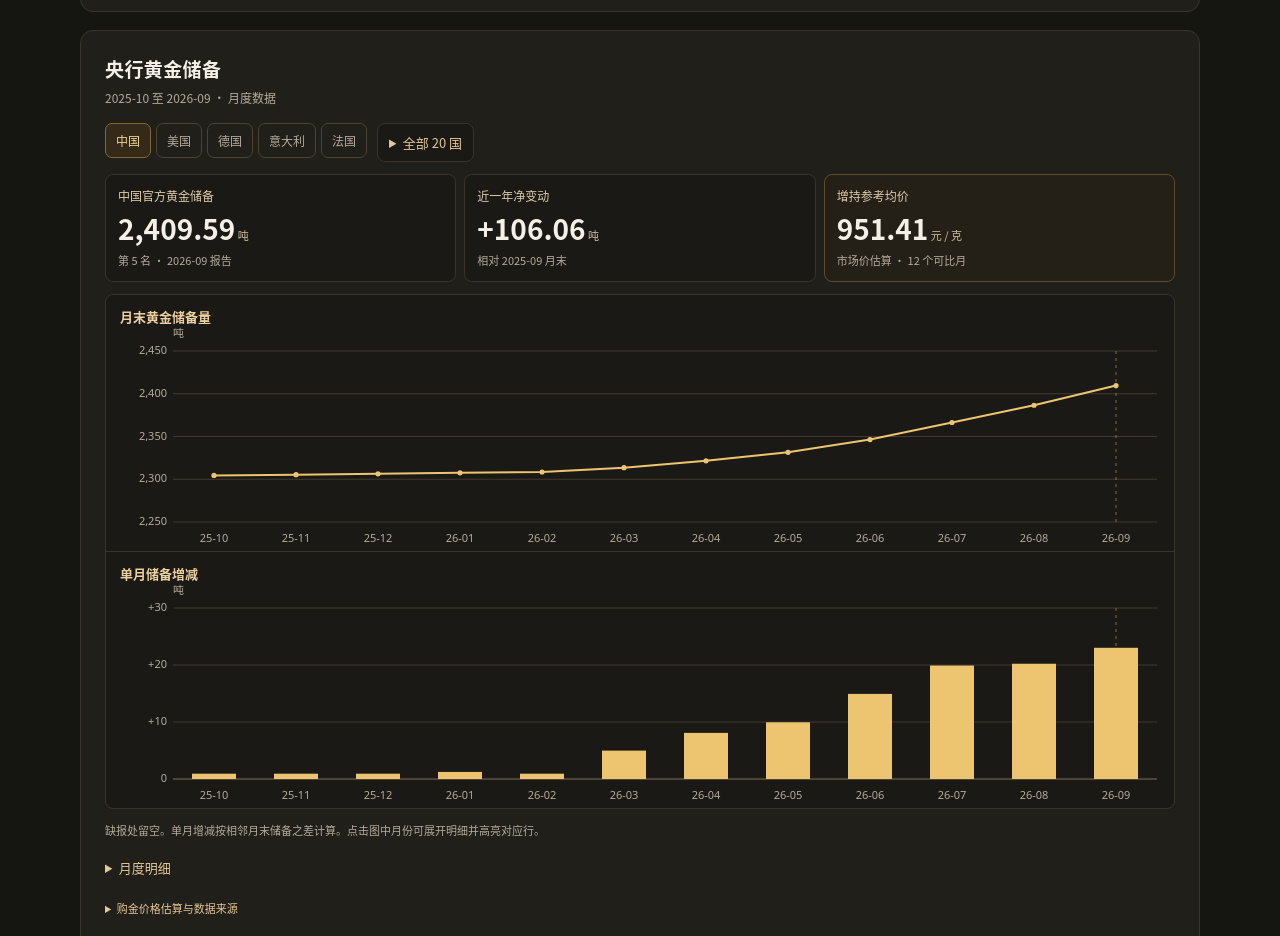
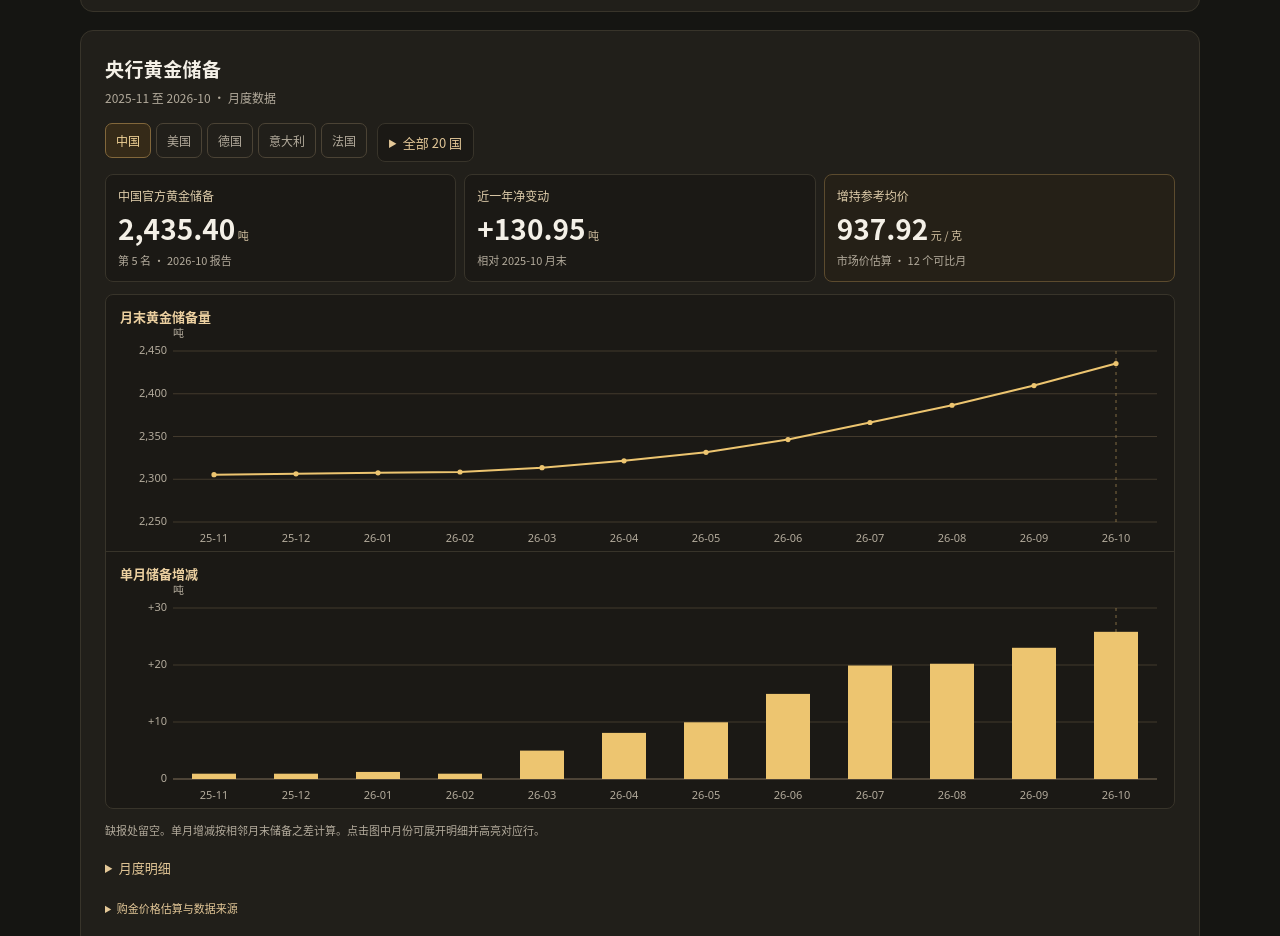
Before and after one commit to BraveryYY/gold-cny, a plain HTML site: page index.html in a window 1280 px wide. Shown: the part 1455-2391 px from the top of the page. Drawn offline with Linux system fonts and the light colour scheme; no server answers.

Commit message:
Extend reported gold reserves through October where available

```diff
--- a/central-bank-reserves.json
+++ b/central-bank-reserves.json
@@ -1,26 +1,26 @@
 {
-  "months": ["2025-09", "2025-10", "2025-11", "2025-12", "2026-01", "2026-02", "2026-03", "2026-04", "2026-05", "2026-06", "2026-07", "2026-08", "2026-09"],
-  "benchmark": [840.0668, 928.9302, 933.8474, 975.7478, 1064.9809, 1114.6705, 1076.0224, 1037.7602, 1002.7742, 921.0572, 887.2779, 955.2931, 931.5222],
+  "months": ["2025-09", "2025-10", "2025-11", "2025-12", "2026-01", "2026-02", "2026-03", "2026-04", "2026-05", "2026-06", "2026-07", "2026-08", "2026-09", "2026-10"],
+  "benchmark": [840.0668, 928.9302, 933.8474, 975.7478, 1064.9809, 1114.6705, 1076.0224, 1037.7602, 1002.7742, 921.0572, 887.2779, 955.2931, 931.5222, 882.1992],
   "countries": [
-    {"code": "US", "holdings": [8133.525786, 8133.525786, 8133.525786, 8133.525786, 8133.525786, 8133.525786, 8133.525786, 8133.525786, 8133.525786, 8133.525786, 8133.525784, 8133.525786, 8133.525786]},
-    {"code": "DE", "holdings": [3350.2799, 3350.2799, 3350.2799, 3350.2799, 3350.2799, 3350.2799, 3350.2799, 3349.502313, 3349.502313, 3349.315692, 3349.315692, 3349.129071, 3349.129071]},
-    {"code": "IT", "holdings": [2451.855973, 2451.855973, 2451.855973, 2451.855973, 2451.855973, 2451.855973, 2451.855973, 2451.855973, 2451.855973, 2451.855973, 2451.855973, 2451.855973, 2451.855973]},
-    {"code": "FR", "holdings": [2437.019614, 2437.019614, 2436.988511, 2437.019614, 2437.019614, 2437.019614, 2436.988511, 2436.988511, 2436.988511, 2437.019614, 2437.019614, 2437.019614, 2437.019614]},
-    {"code": "CN", "holdings": [2303.523492, 2304.456596, 2305.3897, 2306.322805, 2307.566944, 2308.500048, 2313.476604, 2321.563508, 2331.516621, 2346.44629, 2366.352515, 2386.569775, 2409.586348]},
-    {"code": "RU", "holdings": [2329.650412, 2326.540065, 2326.540065, 2326.540065, 2317.209022, 2310.988326, 2304.767631, 2298.546936, 2292.32624, 2282.995197, 2276.774502, 2270.553806, 2264.333111]},
-    {"code": "CH", "holdings": [1039.944747, 1039.944747, 1039.944747, 1039.944747, 1039.944747, 1039.944747, 1039.944747, 1039.944747, 1039.944747, 1039.944747, 1039.944747, 1039.944747, 1039.944747]},
-    {"code": "IN", "holdings": [880.181331, 880.181331, 880.181331, 880.343092, 880.343699, 880.343764, 880.517895, 880.518, 880.518, 880.518, 880.518, 880.518, 880.518]},
-    {"code": "JP", "holdings": [845.979759, 845.979759, 845.979759, 845.979759, 845.979759, 845.979759, 845.979759, 845.979759, 845.979759, 845.979759, 845.979759, 845.979759, 845.979759]},
-    {"code": "TR", "holdings": [798.830595, 799.95032, 804.833566, 811.427503, 821.59834, 822.531444, 693.483119, 732.113637, 729.874187, 729.843083, 772.454846, 791.36576, 795.222591], "estimateNote": "储备变动含其他安排"},
-    {"code": "PL", "holdings": [515.340783, 530.904681, 543.350234, 550.215736, 550.219028, 570.446233, 581.64662, 595.651669, 613.845317, 632.434458, 640.210612, 647.988774, 672.886226]},
-    {"code": "NL", "holdings": [612.458562, 612.458562, 612.458562, 612.458562, 612.458562, 612.458562, 612.458562, 612.458562, 612.458562, 612.458562, 612.458562, 612.458562, 612.458562]},
-    {"code": "UZ", "holdings": [361.4224, 370.753443, 380.395521, 390.348634, 399.057607, 406.833477, 415.54245, 414.298311, 423.007284, 431.716258, 430.783154, 438.870058, 446.023857]},
-    {"code": "PT", "holdings": [382.666075, 382.666075, 382.666075, 382.666075, 382.666075, 382.666075, 382.666075, 382.666075, 382.666075, 382.666075, 382.666075, 382.666075, 382.666075]},
-    {"code": "KZ", "holdings": [324.370135, 325.027484, 333.043797, 341.046257, 339.907281, 347.55908, 353.59728, 354.287475, 361.179016, 368.37896, 369.758603, 377.109938, 381.904019]},
-    {"code": "SA", "holdings": [323.069978, 323.069978, 323.069978, 323.069978, 323.069978, 323.069978, 323.069978, 323.069978, 323.069978, 323.069978, 323.069978, 323.069978, null]},
-    {"code": "GB", "holdings": [310.289562, 310.289562, 310.289562, 310.289562, 310.289562, 310.289562, 310.289562, 310.289562, 310.289566, 310.289568, 310.289568, 310.289568, 310.289568]},
-    {"code": "LB", "holdings": [null, null, null, null, null, null, null, null, null, null, null, null, null], "earlier": {"month": "2025-03", "tonnes": 286.836263}},
-    {"code": "ES", "holdings": [281.579775, 281.579775, 281.579775, 281.579775, 281.579775, 281.579775, 281.579775, 281.579775, 281.579775, 281.579775, 281.579775, 281.579775, 281.579775]},
-    {"code": "AT", "holdings": [279.993498, 279.993498, 279.993498, 280.024602, 280.024602, 280.024602, 280.024602, 280.024602, 280.024602, 280.024602, 280.024602, 280.024602, 280.024602]}
+    {"code": "US", "holdings": [8133.525786, 8133.525786, 8133.525786, 8133.525786, 8133.525786, 8133.525786, 8133.525786, 8133.525786, 8133.525786, 8133.525786, 8133.525784, 8133.525786, 8133.525786, 8133.525786]},
+    {"code": "DE", "holdings": [3350.2799, 3350.2799, 3350.2799, 3350.2799, 3350.2799, 3350.2799, 3350.2799, 3349.502313, 3349.502313, 3349.315692, 3349.315692, 3349.129071, 3349.129071, 3349.129071]},
+    {"code": "IT", "holdings": [2451.849596, 2451.849596, 2451.849596, 2451.849596, 2451.849596, 2451.849596, 2451.849596, 2451.849596, 2451.849596, 2451.849596, 2451.849596, 2451.849596, 2451.849596, 2451.849596]},
+    {"code": "FR", "holdings": [2437.000952, 2437.000952, 2437.000952, 2437.004062, 2437.004062, 2437.004062, 2437.007173, 2437.007173, 2437.010283, 2437.013394, 2437.016504, 2437.013394, 2437.013394, 2437.013394]},
+    {"code": "CN", "holdings": [2303.523492, 2304.456596, 2305.3897, 2306.322805, 2307.566944, 2308.500048, 2313.476604, 2321.563508, 2331.516621, 2346.44629, 2366.352515, 2386.569775, 2409.586348, 2435.402233]},
+    {"code": "RU", "holdings": [2329.650412, 2326.540065, 2326.540065, 2326.540065, 2317.209022, 2310.988326, 2304.767631, 2298.546936, 2292.32624, 2282.995197, 2276.774502, 2270.553806, 2264.333111, null]},
+    {"code": "CH", "holdings": [1039.944747, 1039.944747, 1039.944747, 1039.944747, 1039.944747, 1039.944747, 1039.944747, 1039.944747, 1039.944747, 1039.944747, 1039.944747, 1039.944747, 1039.944747, null]},
+    {"code": "IN", "holdings": [880.181331, 880.181331, 880.181331, 880.343092, 880.343699, 880.343764, 880.517895, 880.518, 880.518, 880.518, 880.518, 880.518, 880.518, null]},
+    {"code": "JP", "holdings": [845.979759, 845.979759, 845.979759, 845.979759, 845.979759, 845.979759, 845.979759, 845.979759, 845.979759, 845.979759, 845.979759, 845.979759, 845.979759, 845.979759]},
+    {"code": "TR", "holdings": [798.830595, 799.95032, 804.833566, 811.427503, 821.59834, 822.531444, 693.483119, 732.113637, 729.874187, 729.843083, 772.454846, 791.36576, 795.222591, 797.026593], "estimateNote": "储备变动含其他安排"},
+    {"code": "PL", "holdings": [515.340783, 530.904681, 543.350234, 550.215736, 550.219028, 570.446233, 581.64662, 595.651669, 613.845317, 632.434458, 640.210612, 647.988774, 672.886226, 689.993155]},
+    {"code": "NL", "holdings": [612.458562, 612.458562, 612.458562, 612.458562, 612.458562, 612.458562, 612.458562, 612.458562, 612.458562, 612.458562, 612.458562, 612.458562, 612.458562, 612.458562]},
+    {"code": "UZ", "holdings": [361.4224, 370.753443, 380.395521, 390.348634, 399.057607, 406.833477, 415.54245, 414.298311, 423.007284, 431.716258, 430.783154, 438.870058, 446.023857, 453.488692]},
+    {"code": "PT", "holdings": [382.666075, 382.666075, 382.666075, 382.666075, 382.666075, 382.666075, 382.666075, 382.666075, 382.666075, 382.666075, 382.666075, 382.666075, 382.666075, 382.666075]},
+    {"code": "KZ", "holdings": [324.370135, 325.027484, 333.043797, 341.046257, 339.907281, 347.55908, 353.59728, 354.287475, 361.179016, 368.37896, 369.758603, 377.109938, 381.904019, 376.060898]},
+    {"code": "SA", "holdings": [323.069978, 323.069978, 323.069978, 323.069978, 323.069978, 323.069978, 323.069978, 323.069978, 323.069978, 323.069978, 323.069978, 323.069978, 323.069978, null]},
+    {"code": "GB", "holdings": [310.289562, 310.289562, 310.289562, 310.289562, 310.289562, 310.289562, 310.289562, 310.289562, 310.289566, 310.289568, 310.289568, 310.289568, 310.289568, 310.289568]},
+    {"code": "LB", "holdings": [null, null, null, null, null, null, null, null, null, null, null, null, null, null], "earlier": {"month": "2025-03", "tonnes": 286.836263}},
+    {"code": "ES", "holdings": [281.603099, 281.603099, 281.603099, 281.603099, 281.603099, 281.603099, 281.603099, 281.603099, 281.603099, 281.603099, 281.603099, 281.603099, 281.603099, 281.603101]},
+    {"code": "AT", "holdings": [279.993498, 279.993498, 279.993498, 280.024602, 280.024602, 280.024602, 280.024602, 280.024602, 280.024602, 280.024602, 280.024602, 280.024602, 280.024602, 280.024602]}
   ]
 }
--- a/reserves-comparison.js
+++ b/reserves-comparison.js
@@ -1,6 +1,6 @@
 "use strict";
 
-function showReserveDashboard(countries, reportMonths, reportPrices, { tonnes, deltaTonnes }) {
+function showReserveDashboard(countries, { tonnes, deltaTonnes }) {
   const section = byId("reserves-comparison");
   const countryPicker = byId("reserves-country-picker");
   const quickOptions = byId("reserves-quick-options");
@@ -8,9 +8,7 @@ function showReserveDashboard(countries, reportMonths, reportPrices, { tonnes, d
   const monthlyDetails = byId("reserves-month-details");
   const monthSelect = byId("reserves-chart-month");
   const monthBody = byId("reserves-chart-reading");
-  const months = reportMonths.slice(1);
-  const benchmark = reportPrices.slice(1);
-  const ranked = countries.map((country, i) => ({ ...country, rank: i + 1, holdings: country.holdings.slice(1) }));
+  const ranked = countries.map((country, i) => ({ ...country, rank: i + 1 }));
   const charts = [
     { canvas: byId("reserves-stock-chart"), kind: "holdings", geometry: null },
     { canvas: byId("reserves-change-chart"), kind: "change", geometry: null },
@@ -23,12 +21,15 @@ function showReserveDashboard(countries, reportMonths, reportPrices, { tonnes, d
   }
 
   function showOverview() {
+    const { months } = current;
+    const coverage = current.holdings.some(Number.isFinite) ? "月度数据" : "区间内暂无储备量";
+    byId("reserves-period").textContent = `${months[0]} 至 ${months.at(-1)} · ${coverage}`;
     byId("reserves-current-country").textContent = `${current.name}官方黄金储备`;
     byId("reserves-stock-value").textContent = display(current.latest, tonnes);
     byId("reserves-stock-note").textContent = `第 ${current.rank} 名 · ${current.latestMonth} 报告`;
     byId("reserves-net-value").textContent = display(current.net, deltaTonnes);
     byId("reserves-net-note").textContent = Number.isFinite(current.net)
-      ? `相对 ${reportMonths[0]} 月末` : "缺少起止月数据";
+      ? `相对 ${current.baseline} 月末` : "缺少起止月数据";
     byId("reserves-estimate-value").textContent = display(current.estimate, currencyFormat);
     byId("reserves-estimate-note").textContent = Number.isFinite(current.estimate)
       ? `市场价估算 · ${current.observedMonths} 个可比月`
@@ -37,6 +38,7 @@ function showReserveDashboard(countries, reportMonths, reportPrices, { tonnes, d
 
   function drawCharts() {
     const activeIndex = Number(monthSelect.value);
+    const { months } = current;
     for (const chart of charts) {
       const values = current[chart.kind].map((value) => Number.isFinite(value) ? Math.round(value * 100) / 100 : null);
       chart.geometry = drawReserveChart(chart.canvas, { months, values, kind: chart.kind, activeIndex });
@@ -54,6 +56,7 @@ function showReserveDashboard(countries, reportMonths, reportPrices, { tonnes, d
   }
 
   function showMonthlyTable() {
+    const { months, benchmark } = current;
     monthBody.replaceChildren();
     for (let index = months.length - 1; index >= 0; index--) {
       const row = monthBody.insertRow();
@@ -105,12 +108,12 @@ function showReserveDashboard(countries, reportMonths, reportPrices, { tonnes, d
   function showCountry() {
     for (const { button, country } of quickChoices) button.setAttribute("aria-pressed", String(country === current));
     for (const { button, country } of rankChoices) button.setAttribute("aria-current", String(country === current));
+    monthSelect.replaceChildren(...current.months.map((month, index) => new Option(month, String(index))));
+    monthSelect.value = String(current.months.length - 1);
     showOverview();
     showMonthlyTable();
   }
 
-  monthSelect.replaceChildren(...months.map((month, index) => new Option(month, String(index))));
-  monthSelect.value = String(months.length - 1);
   monthSelect.addEventListener("change", showMonth);
   const observer = new ResizeObserver(drawCharts);
   for (const chart of charts) {
--- a/reserves.js
+++ b/reserves.js
@@ -5,6 +5,7 @@
     ? "https://braveryyy.github.io/gold-cny/central-bank-reserves.json"
     : "./central-bank-reserves.json";
   const status = byId("reserves-status");
+  const monthsInYear = 12;
   const minimumIncrease = 0.1;
   const countriesInChinese = new Intl.DisplayNames("zh-CN", { type: "region" });
   const tonnes = new Intl.NumberFormat("zh-CN", { minimumFractionDigits: 2, maximumFractionDigits: 2 });
@@ -12,20 +13,31 @@
 
   function summarize({ code, holdings, earlier, estimateNote }, months, benchmark) {
     const latestIndex = holdings.findLastIndex(Number.isFinite);
-    const changes = holdings.slice(1).map((stock, i) =>
-      Number.isFinite(stock) && Number.isFinite(holdings[i]) ? stock - holdings[i] : null);
+    const end = latestIndex === -1 ? months.length - 1 : Math.max(monthsInYear, latestIndex);
+    const start = end - monthsInYear;
+    const recentHoldings = holdings.slice(start + 1, end + 1);
+    const recentPrices = benchmark.slice(start + 1, end + 1);
+    const changes = recentHoldings.map((stock, i) => {
+      const previous = holdings[start + i];
+      return Number.isFinite(stock) && Number.isFinite(previous) ? stock - previous : null;
+    });
     let pricedTonnes = 0;
     let indicativeCost = 0;
     changes.forEach((change, i) => {
-      const monthlyPrice = benchmark[i + 1];
+      const monthlyPrice = recentPrices[i];
       if (change >= minimumIncrease && Number.isFinite(monthlyPrice)) {
         pricedTonnes += change;
         indicativeCost += change * monthlyPrice;
       }
     });
-    const net = Number.isFinite(holdings[0]) && Number.isFinite(holdings.at(-1)) ? holdings.at(-1) - holdings[0] : null;
+    const net = Number.isFinite(holdings[start]) && Number.isFinite(holdings[end]) ? holdings[end] - holdings[start] : null;
     return {
-      code, holdings, change: changes, net, estimateNote,
+      code, net, estimateNote,
+      baseline: months[start],
+      months: months.slice(start + 1, end + 1),
+      holdings: recentHoldings,
+      benchmark: recentPrices,
+      change: changes,
       name: countriesInChinese.of(code),
       latest: holdings[latestIndex] ?? earlier?.tonnes,
       latestMonth: months[latestIndex] ?? earlier?.month,
@@ -36,16 +48,15 @@
 
   async function loadReserves() {
     try {
-      const { months, benchmark, countries } = await getJson(dataUrl);
-      if (months.length !== 13 || benchmark.length !== months.length || !benchmark.every(Number.isFinite) ||
+      const { months, benchmark, countries } = await getJson(dataUrl, { cache: "no-cache" });
+      if (months.length <= monthsInYear || benchmark.length !== months.length || !benchmark.every(Number.isFinite) ||
           countries.length < 20 || !countries.every(({ holdings, earlier }) =>
             holdings.length === months.length && (holdings.some(Number.isFinite) || Number.isFinite(earlier?.tonnes)))) {
         throw new Error("Invalid gold reserve series");
       }
       const ranked = countries.map((country) => summarize(country, months, benchmark))
         .sort((a, b) => b.latest - a.latest).slice(0, 20);
-      byId("reserves-period").textContent = `${months[1]} 至 ${months.at(-1)} · 月度数据`;
-      showReserveDashboard(ranked, months, benchmark, { tonnes, deltaTonnes });
+      showReserveDashboard(ranked, { tonnes, deltaTonnes });
       status.hidden = true;
       if (window.location.hash === "#reserves-comparison") byId("reserves-comparison").scrollIntoView();
     } catch {
```
Also changed, not shown: index.html (+5 -4 lines), 1 other file.
